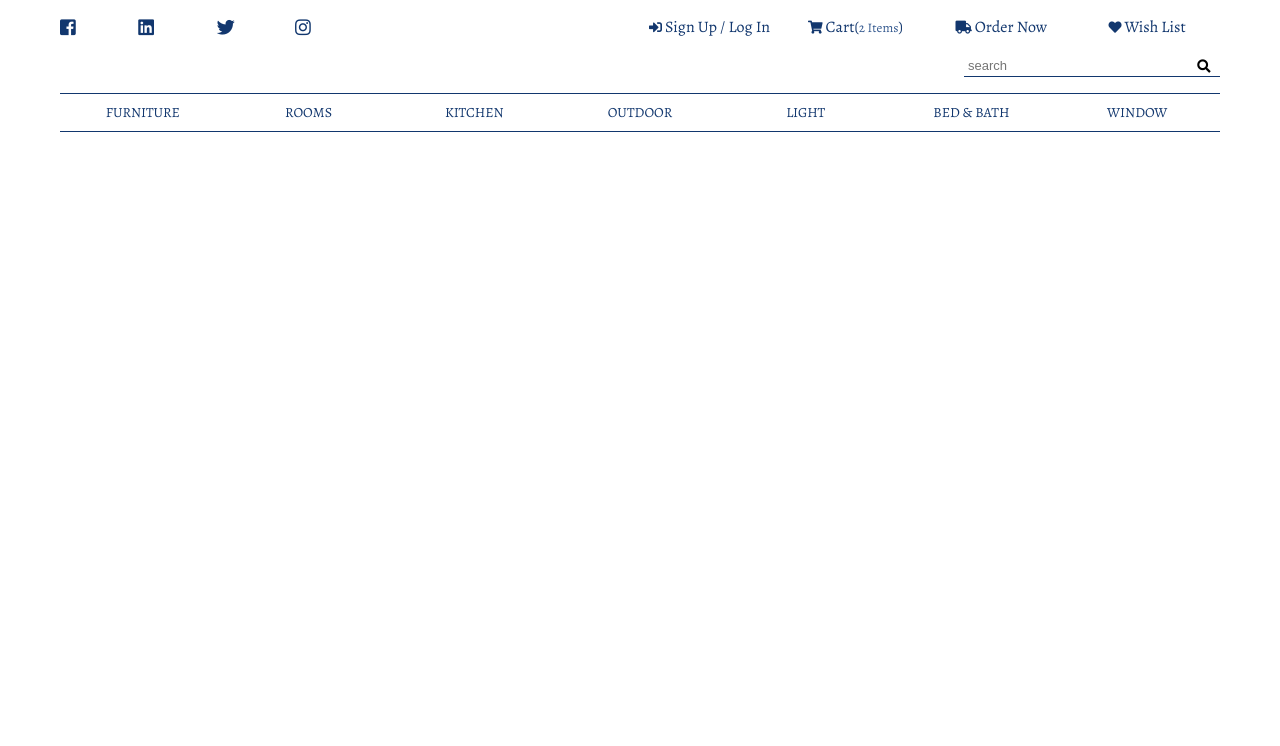
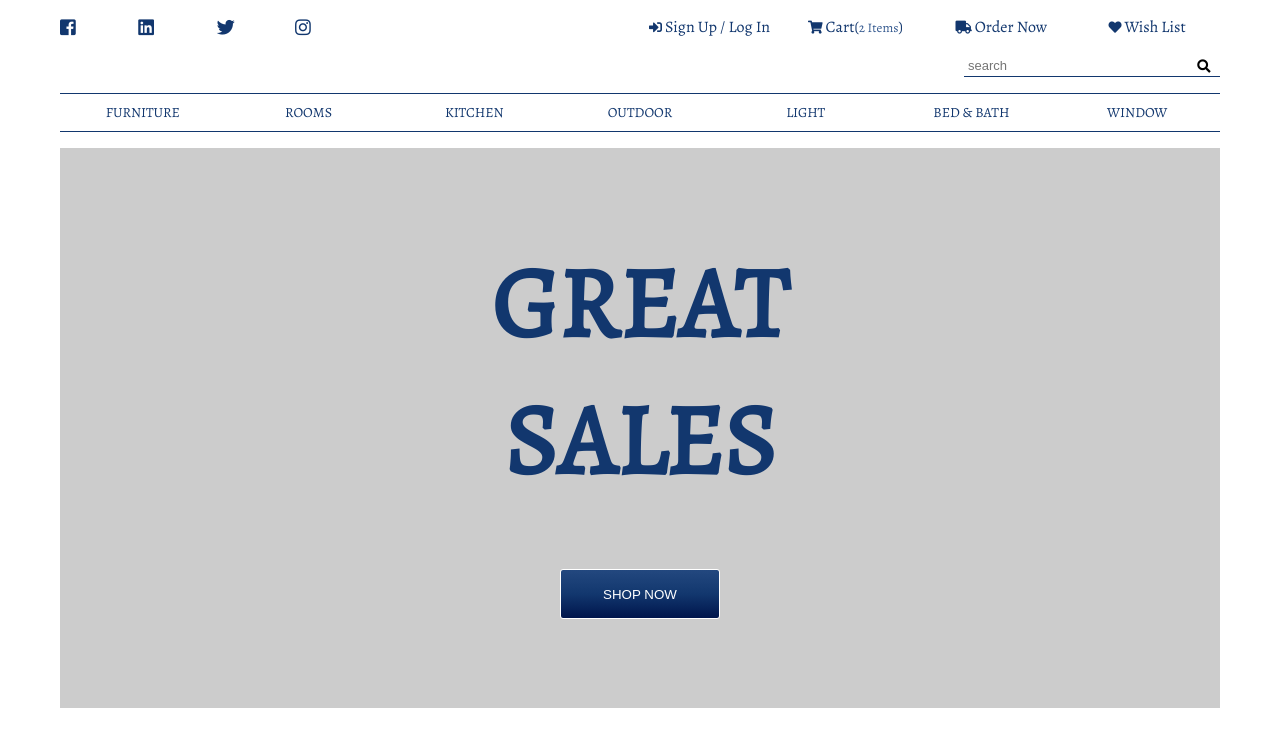
Before and after one commit to bolajiadeyemi/furniture-shop, a plain HTML site: page index.html in a window 1280 px wide. Drawn offline with nearby package versions, Linux system fonts and the light colour scheme.

Commit message:
Add banner

```diff
--- a/index.html
+++ b/index.html
@@ -149,6 +149,40 @@
         </nav>
         <!-- end of navbar -->
 
+        <!-- banner -->
+        <section class="banner">
+            <div class="banner-content">
+                <h1 class="banner-heading">
+                    Great Sales
+                </h1>
+                <button class="banner-btn">
+                       <span class="banner-btn-text-one">Shop Now</span>
+                       <span class="banner-btn-text-two">It's interesting</span>
+                </button>
+            </div>
+            <div class="slideshow">
+                <button class="slide-btn slide-btn-1"></button>
+                <button class="slide-btn slide-btn-2"></button>
+                <button class="slide-btn slide-btn-3"></button>
+                <button class="slide-btn slide-btn-4"></button>
+                <div class="slideshow-wrapper">
+                    <div class="slide">
+                        <img src="images/slide-img-1.jpg" alt="">
+                    </div>
+                    <div class="slide">
+                        <img src="images/slide-img-2.jpg" alt="">
+                    </div>
+                    <div class="slide">
+                        <img src="images/slide-img-3.jpg" alt="">
+                    </div>
+                    <div class="slide">
+                        <img src="images/slide-img-4.jpg" alt="">
+                    </div>
+                </div>
+            </div>
+        </section>
+        <!-- end of banner -->
+
     </div>
 
 </body>
--- a/style.css
+++ b/style.css
@@ -21,7 +21,7 @@ body {
 .container {
     display: grid;
     grid-template-columns: minmax(6rem, 1fr) repeat(8, minmax(min-content, 16rem)) minmax(6rem, 1fr);
-    grid-template-rows: repeat(3, min-content);
+    grid-template-rows: repeat(3, min-content) 70vh;
     grid-row-gap: 1.6rem;
     margin-top: 1.6rem;
 }
@@ -226,3 +226,69 @@ body {
     opacity: 1;
 }
 /* end of navbar */
+/* banner */
+
+.banner {
+    grid-column: 2 / 10;
+    grid-row: 4 / 5;
+    background-color: #ccc;
+    position: relative;
+}
+
+.banner-content {
+    position: absolute;
+    top: 50%;
+    left: 50%;
+    transform: translate(-50%, -50%);
+    text-transform: uppercase;
+    text-align: center;
+}
+
+.banner-heading {
+    font-size: 10rem;
+    color: #12376e;
+    margin-bottom: 6rem;
+}
+
+.banner-btn {
+    width: 16rem;
+    height: 5rem;
+    background: linear-gradient(to top, #00154c, #12376e, #23487f);
+    color: #fff;
+    border: .1rem solid #fff;
+    border-radius: .3rem;
+    outline: none;
+    position: relative;
+    overflow: hidden;
+    text-transform: uppercase;
+}
+
+.banner-btn-text-one {
+    position: absolute;
+    top: 50%;
+    left: 0;
+    transform: translateY(-50%);
+    width: 100%;
+   transition: top .2s;
+
+}
+.banner-btn-text-two {
+    position: absolute;
+    top: 150%;
+    left: 0;
+    transform: translateY(-50%);
+    width: 100%;
+    transition: top .2s;
+}
+
+.banner-btn:hover .banner-btn-text-one {
+    top: -100%
+}
+
+.banner-btn:hover .banner-btn-text-two {
+    top: 50%
+}
+.slideshow {
+    display: none;
+}
+/* end of banner */
```
